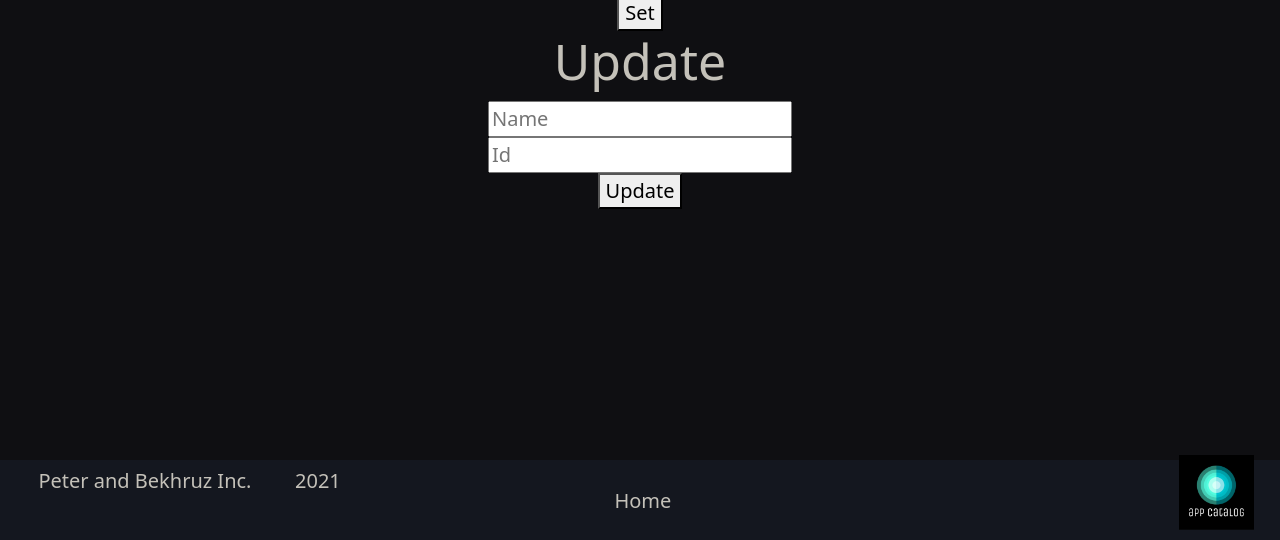
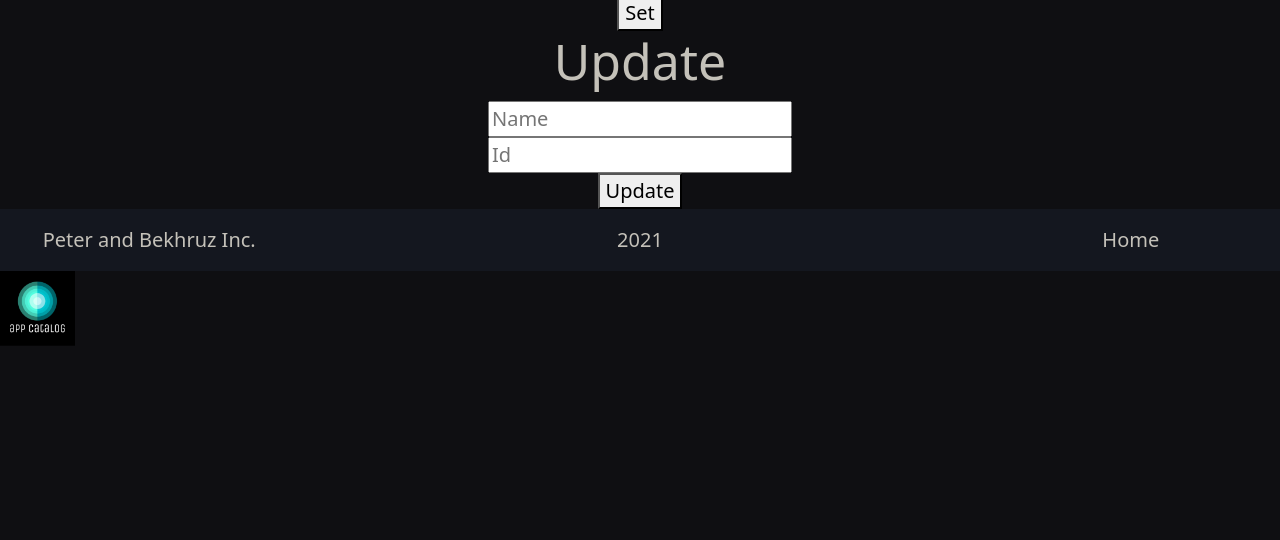
Before and after one commit to Potriashka/AppCatalog, a Flask app: page / in a window 1280 px wide. Shown: the part 260-800 px from the top of the page. Run offline with Flask 2, Linux system fonts and the light colour scheme; some libraries are stand-ins or nearby versions.

Commit message:
updated base.css

```diff
--- a/static/css/base.css
+++ b/static/css/base.css
@@ -1,40 +1,41 @@
 html {
     font-size: 1.25em;
 }
+
 body {
     background-color: #0f0f12 !important;
     color: #c4c1b9 !important;
 }
 
+#page-container {
+    position: relative;
+    min-height: 100vh;
+}
+
 #footer {
-    position: fixed;
-    left: 0;
+    position: relative;
     bottom: 0;
-    height: 10%;
     width: 100%;
     background-color: #14171f;
-    padding-top: 0.5%;
-}
-
-.a {
-    padding-left: 3%;
-    text-align: left;
+    padding: 2vh;
+    display: flex;
+    flex-direction: row;
+    justify-content: space-between;
 }
 
 .b {
-    position: fixed;
-    bottom: 3%;
-    left: 48%;
     color: #c4c1b9;
     text-decoration: none;
 }
 
+#footer span {
+    width: 33.3vh;
+    text-align: center;
+}
+
 a:hover {
-    color: black;
+    color: black !important;
 }
 
 .img {
-    position: fixed;
-    right: 2%;
-    bottom: 1.25%;
 }
```
